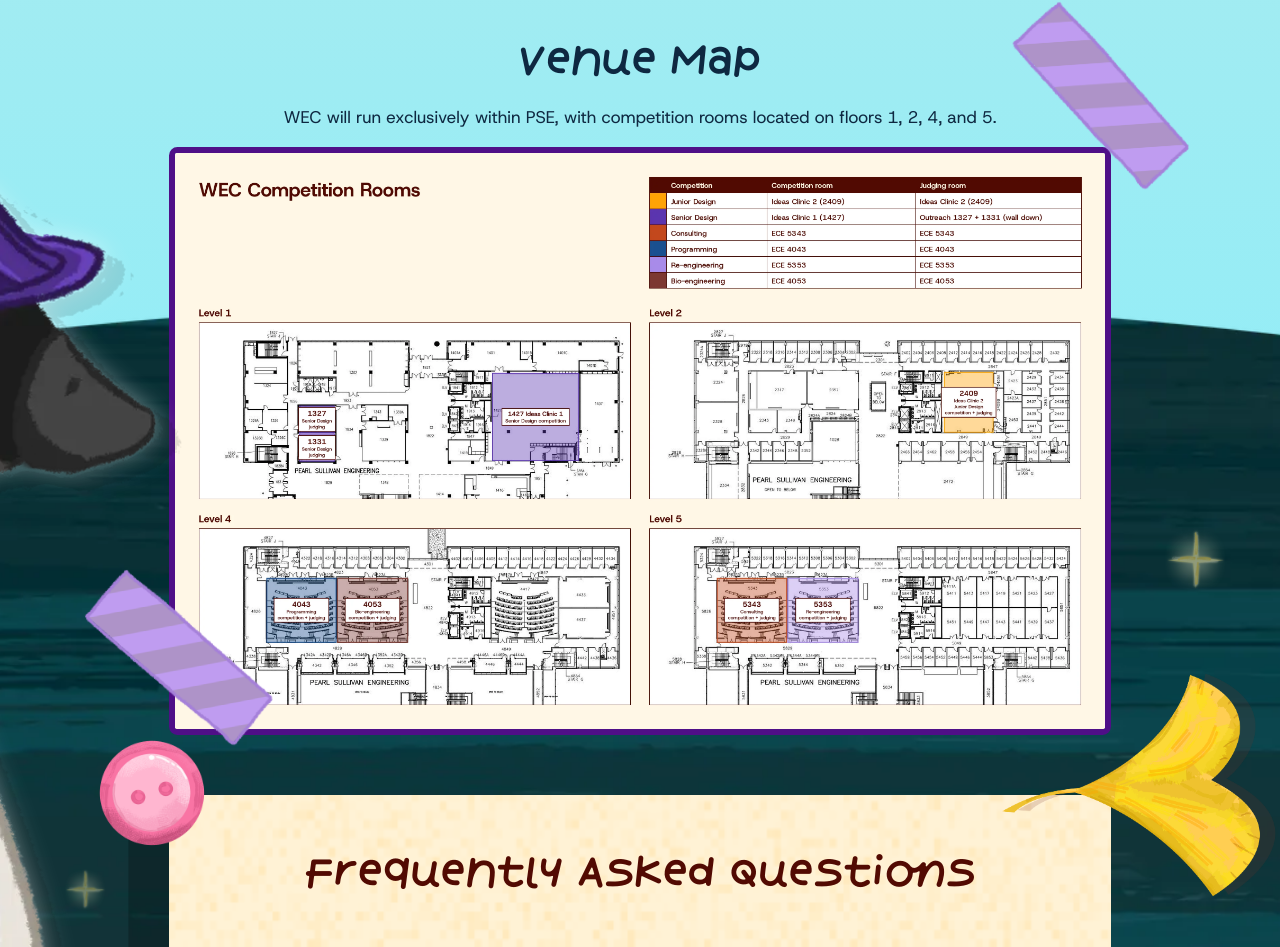
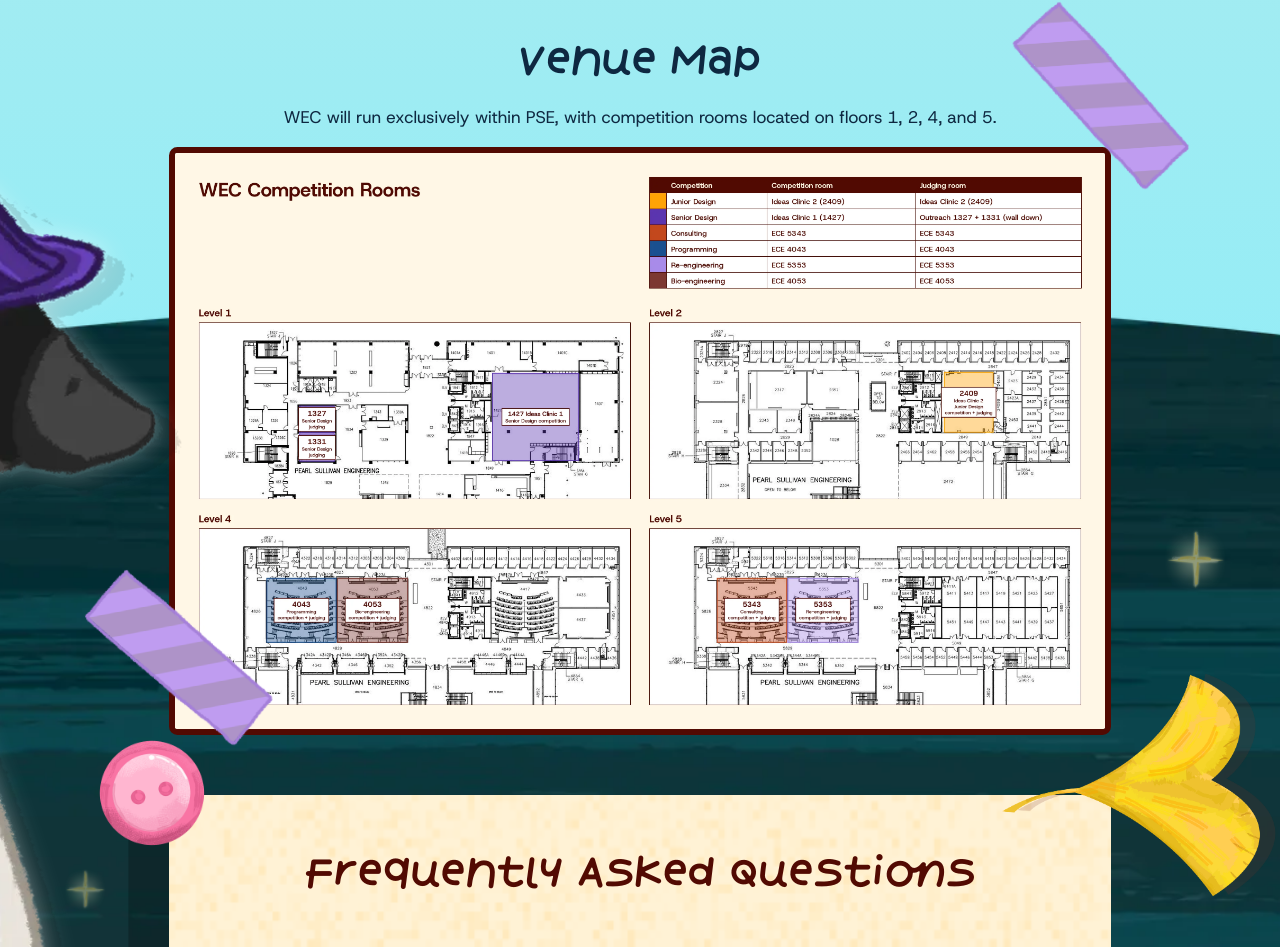
Before and after one commit to BarSoapAng/WECF26, a React (Vite) app: page / in a window 1280 px wide. Shown: the part 4739-5686 px from the top of the page. Built offline with nearby package versions, Linux system fonts and the light colour scheme.

Commit message:
Use shared brown for venue map border

```diff
--- a/src/sections/Venue.tsx
+++ b/src/sections/Venue.tsx
@@ -95,7 +95,7 @@ const Content = styled(ContentWrapper)`
 const MapFrame = styled.div`
   position: relative;
   margin-top: 8px;
-  border: 8px solid #4f0f87;
+  border: 8px solid ${colors.text.brown};
   border-radius: 10px;
 
   ${mediaQueries.tablet} {
```
